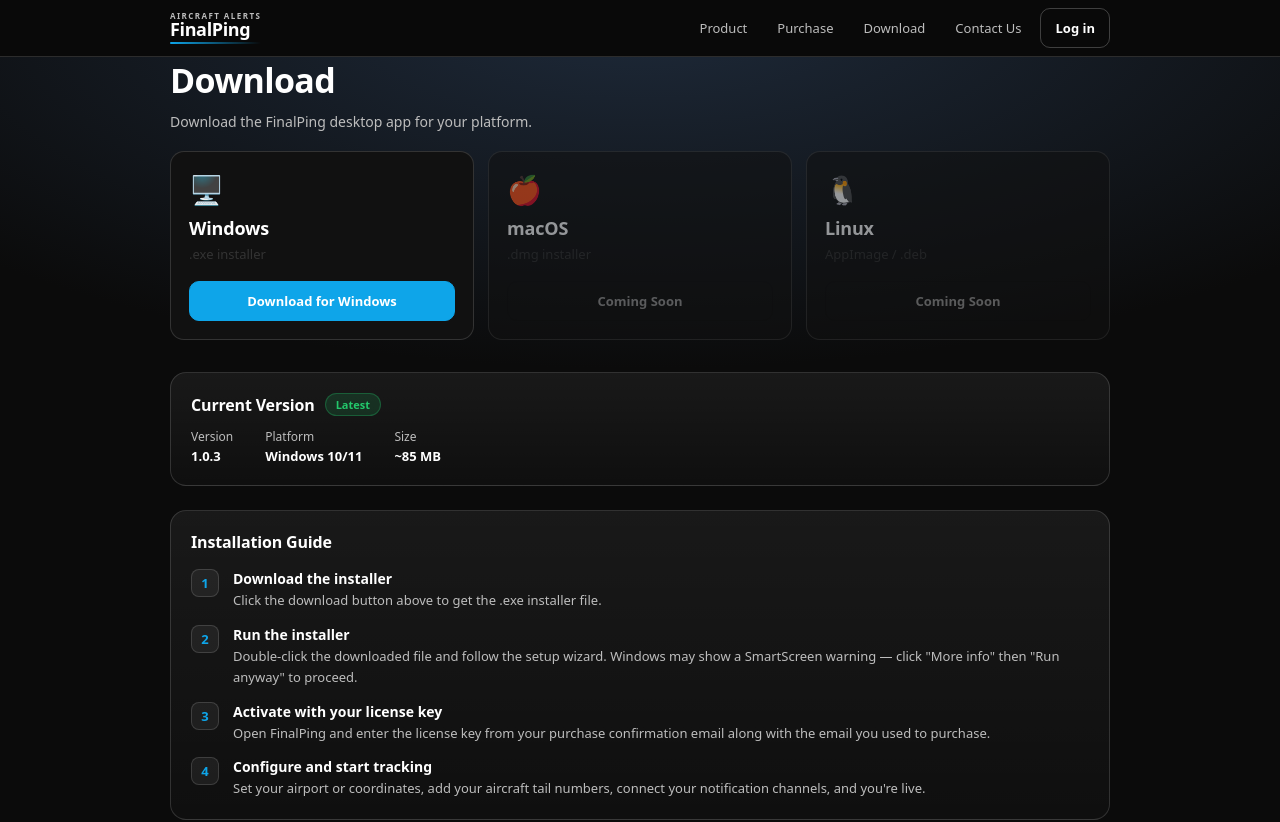
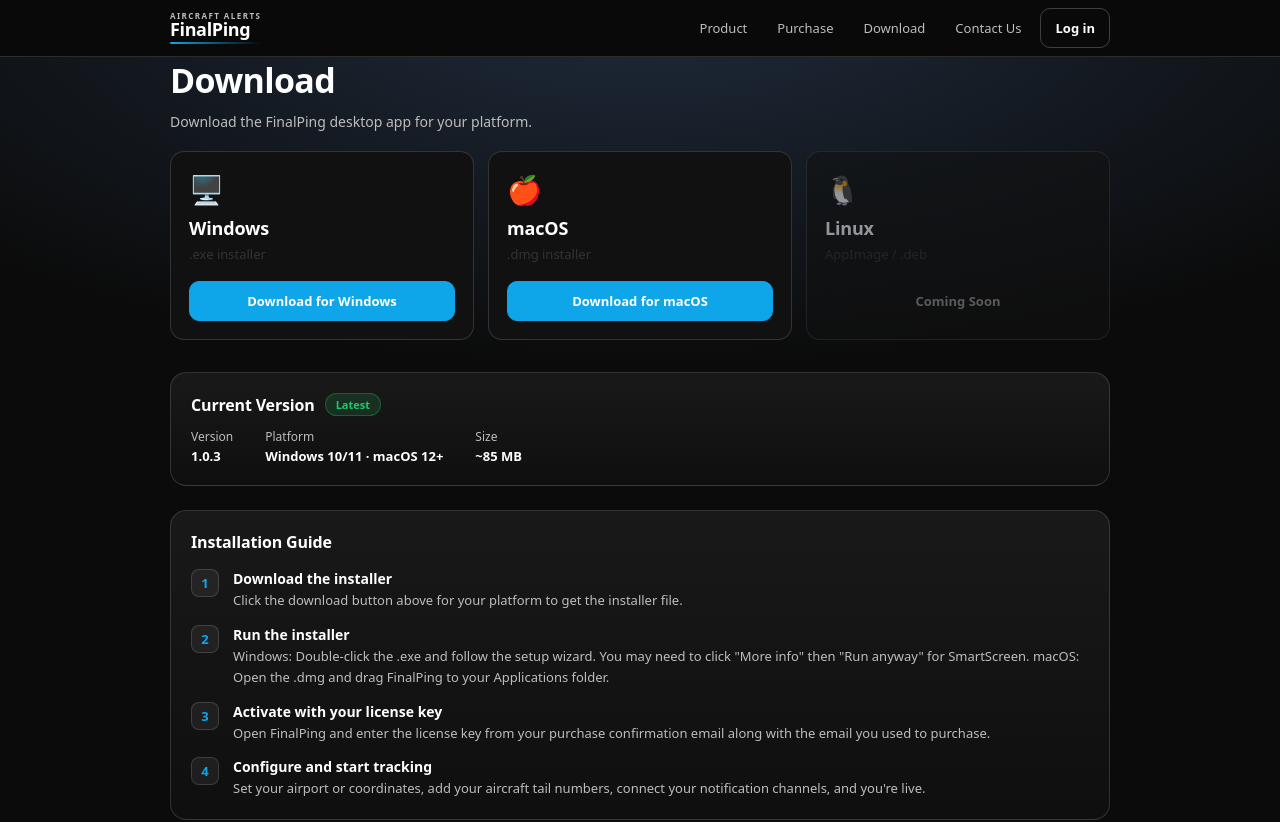
Before and after one commit to ShermR6/my-product-site, a Next.js app: page /download in a window 1280 px wide. Shown: the top 822 px of the page. Built offline with nearby package versions, Linux system fonts and the light colour scheme; no server answers.

Commit message:
Update page.tsx

```diff
--- a/app/download/page.tsx
+++ b/app/download/page.tsx
@@ -19,26 +19,18 @@
           </a>
         </div>
 
-        {/* macOS — coming soon */}
-        <div className="panel-white" style={{ opacity: 0.55 }}>
+        {/* macOS — available */}
+        <div className="panel-white">
           <div style={{ fontSize: 28, marginBottom: 8 }}>🍎</div>
           <h2 style={{ marginBottom: 4 }}>macOS</h2>
           <p style={{ marginTop: 0, color: "#333", fontSize: 13 }}>.dmg installer</p>
-          <div
-            style={{
-              width: "100%",
-              textAlign: "center",
-              marginTop: 12,
-              padding: "10px 14px",
-              borderRadius: 10,
-              border: "1px solid rgba(0,0,0,0.12)",
-              fontSize: 13,
-              fontWeight: 600,
-              color: "#999",
-            }}
+          <a
+            className="btn btn-solid"
+            style={{ width: "100%", display: "block", textAlign: "center", marginTop: 12 }}
+            href={process.env.NEXT_PUBLIC_DOWNLOAD_URL_MAC ?? "#"}
           >
-            Coming Soon
-          </div>
+            Download for macOS
+          </a>
         </div>
 
         {/* Linux — coming soon */}
@@ -88,7 +80,7 @@
             </div>
             <div>
               <div style={{ color: "var(--muted)", fontSize: 12, marginBottom: 2 }}>Platform</div>
-              <div style={{ fontWeight: 700 }}>Windows 10/11</div>
+              <div style={{ fontWeight: 700 }}>Windows 10/11 · macOS 12+</div>
             </div>
             <div>
               <div style={{ color: "var(--muted)", fontSize: 12, marginBottom: 2 }}>Size</div>
@@ -107,12 +99,12 @@
               {
                 num: "1",
                 title: "Download the installer",
-                desc: "Click the download button above to get the .exe installer file.",
+                desc: "Click the download button above for your platform to get the installer file.",
               },
               {
                 num: "2",
                 title: "Run the installer",
-                desc: "Double-click the downloaded file and follow the setup wizard. Windows may show a SmartScreen warning — click \"More info\" then \"Run anyway\" to proceed.",
+                desc: "Windows: Double-click the .exe and follow the setup wizard. You may need to click \"More info\" then \"Run anyway\" for SmartScreen. macOS: Open the .dmg and drag FinalPing to your Applications folder.",
               },
               {
                 num: "3",
@@ -158,7 +150,7 @@
           <h2 style={{ fontSize: 16, marginBottom: 16 }}>System Requirements</h2>
           <div className="grid-2" style={{ gap: 12 }}>
             {[
-              { label: "Operating System", value: "Windows 10 or later (64-bit)" },
+              { label: "Operating System", value: "Windows 10+ (64-bit) or macOS 12+" },
               { label: "RAM", value: "4 GB minimum" },
               { label: "Disk Space", value: "~200 MB" },
               { label: "Internet", value: "Required for live tracking and alerts" },
```
